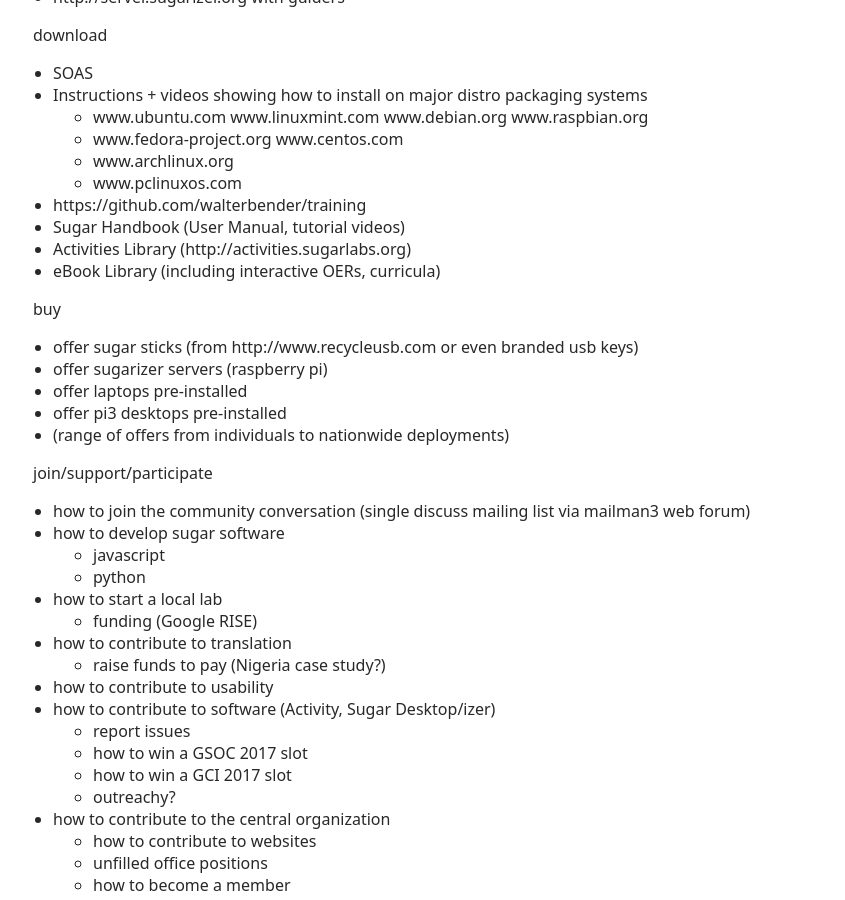
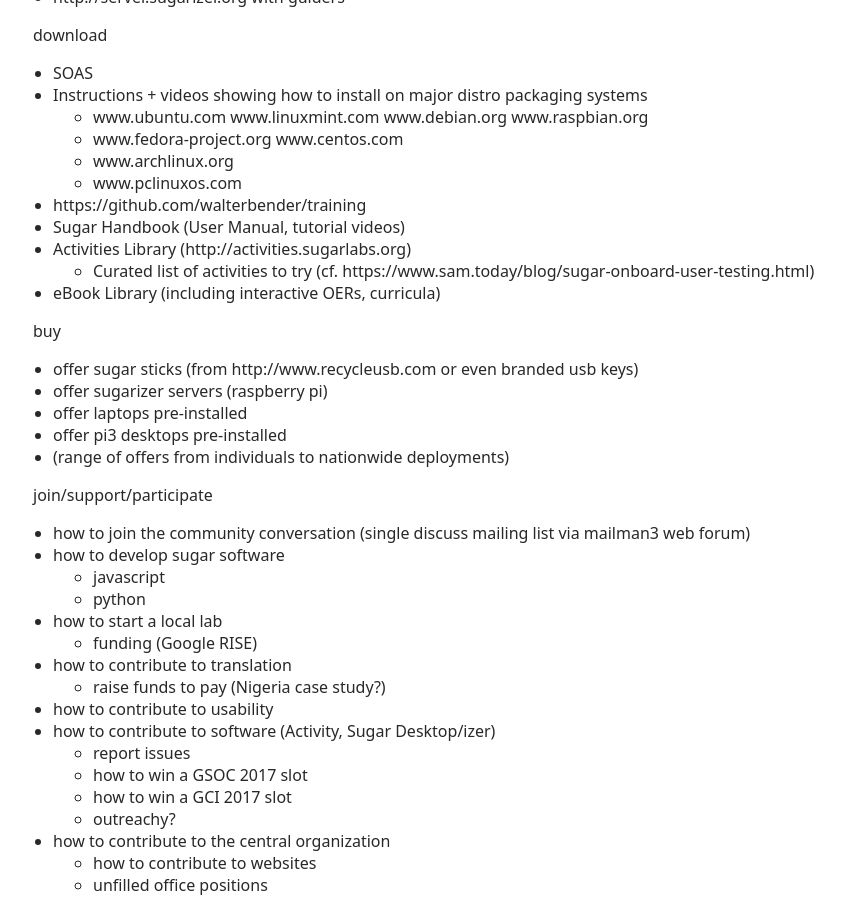
Before and after one commit to sugarlabs/www, a Jekyll site: the page built from STRUCTURE.md, in a window 1280 px wide and 900 px high, scrolled down 2428 px. Shown: the whole window, without its empty margins (207-1052 px from the left). Built offline with Jekyll 4.4.1, drawn with Linux system fonts in a browser that asks for light colours; a script that is not in the unit is left out.

Commit message:
Update STRUCTURE.md

```diff
--- a/STRUCTURE.md
+++ b/STRUCTURE.md
@@ -101,6 +101,7 @@
 * <https://github.com/walterbender/training>
 * Sugar Handbook (User Manual, tutorial videos)
 * Activities Library (http://activities.sugarlabs.org)
+   * Curated list of activities to try (cf. https://www.sam.today/blog/sugar-onboard-user-testing.html)
 * eBook Library (including interactive OERs, curricula)
 
 buy
```
